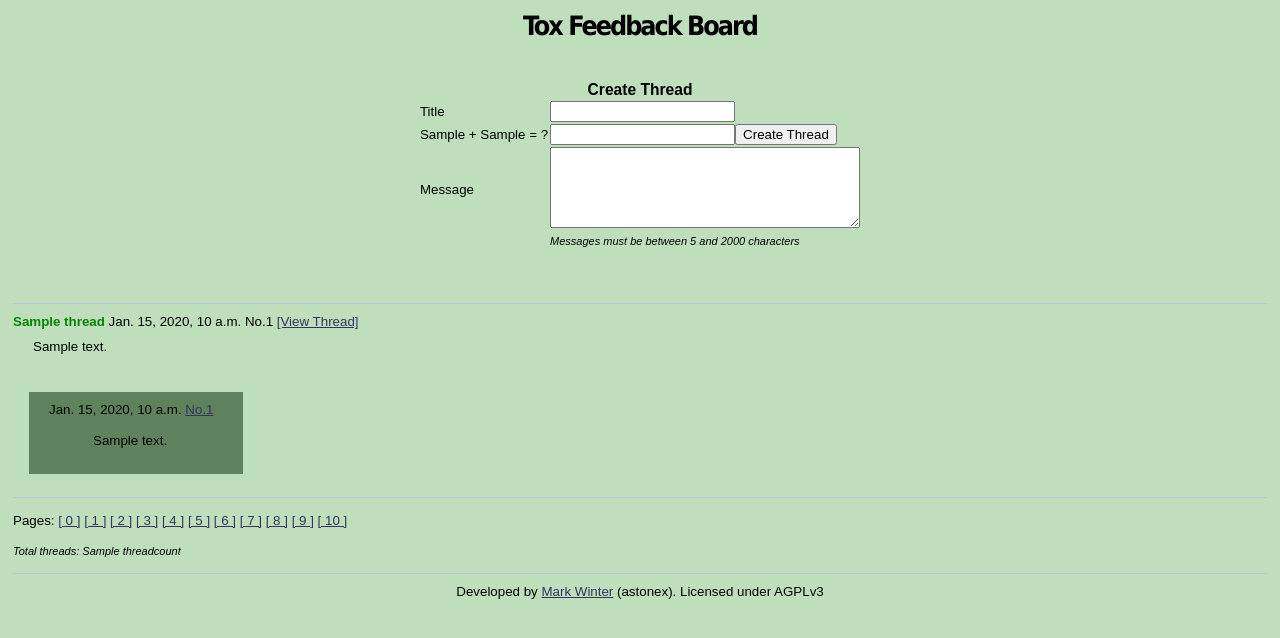
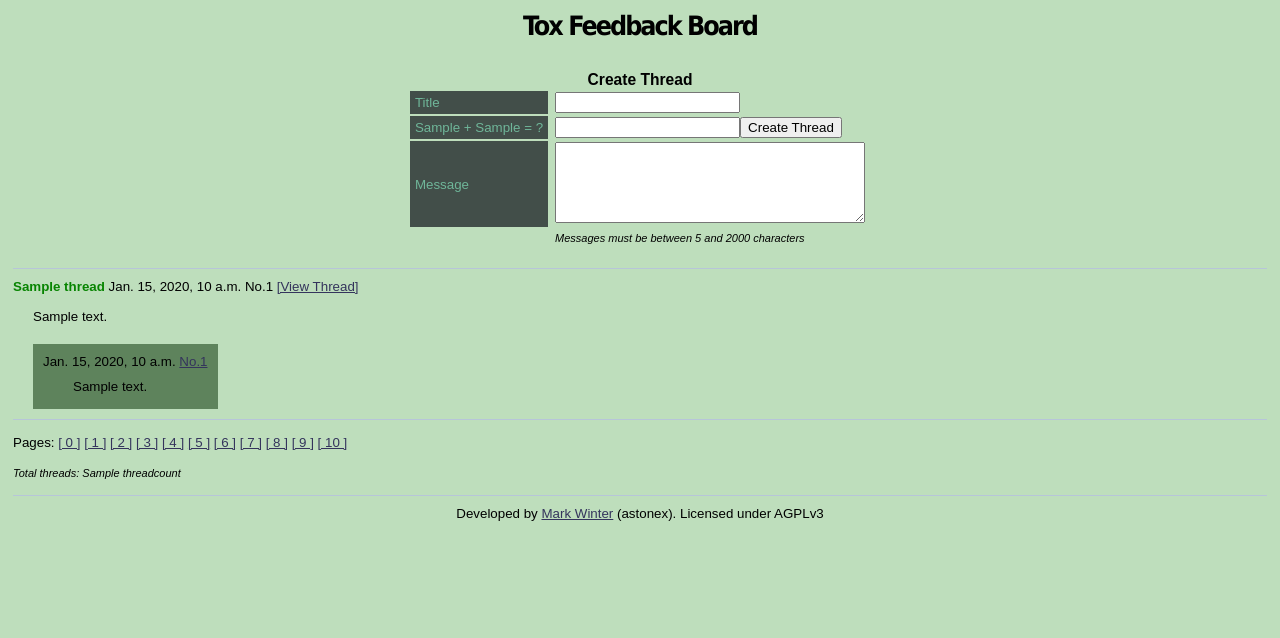
Before and after one commit to bobquest33/djangochan, a Django app: template board/templates/board/index.html in a window 1280 px wide. Shown: the top 638 px of the page. Run offline with Django 3.2, Linux system fonts and the light colour scheme; the template is opened without the code that fills it: most values are stand-ins (such as "Sample title", 1, 10 or a date in 2020); parts of the project's set-up code (start-up, migrations or seed data) failed here and were passed over.

Commit message:
Proper css sheet

```diff
--- a/board/static/board/style.css
+++ b/board/static/board/style.css
@@ -29,7 +29,7 @@ h1 {
 }
 
 h3 {
-	padding-top:40px;
+	padding-top:30px;
 	text-align:center;
 }
 
@@ -38,112 +38,62 @@ a, a:visited {
 	color: #34345C;
 }
 
-a:hover, p.intro a.post_no:hover {
+a:hover {
 	color: #ff0000;
+}
+
+form {
+	padding-bottom:20px;
+}
+
+form table {
+	margin: auto;
+}
+
+form table tr td {
+	text-align: left;
+	margin: 0;
+	padding-left:5px;
+	padding-right:5px;
 }
 
 table {
 	margin: 0;
 }
 
-form {
-	margin-bottom: 4em;
+td {
+	background:#424E49;
+	text-align:center;
+	color:#6FB699;
 }
 
-form table {
-	margin: auto;
+.post {
+	max-width: 97%;
+	padding-top: 10px;
+	padding-bottom: 5px;
 }
 
-form table input {
-	height: auto;
-}
-
-form table tr td {
-	text-align: left;
-	margin: 0;
-	padding: 0;
-}
-
-form table.mod tr td {
-	padding: 2px;
-}
-
-form table tr th {
-	text-align: left;
-	padding: 4px;
-}
-
-form table tr th {
-	background: #98E;
-}
-
-form table tr td div {
-	text-align: center;
-	float: left;
-	padding-left: 3px;
-}
-
-form table tr td div input {
-	display: block;
-	margin: 2px auto 0 auto;
-}
-
-form table tr td div label {
-	font-size: 10px;
-}
-
-div {
-	display: block;
-}
-
-div.post {
-	max-width: 97%;
-	padding-top: 10px;
-	padding-bottom: 20px;
-}
-
-div.post.text {
+.post.text {
+	padding-top: 15px;
 	padding-left: 20px;
 }
 
-div.post.reply p {
-	margin: 0.3em 0 0 0;
-}
-
-div.post.reply div.body {
-	margin-left: 1.8em;
-	margin-top: 0.8em;
-	padding-right: 3em;
-	padding-bottom: 0.3em;
-}
-
-div.post.reply.highlighted {
-	background: #D6BAD0;
-}
-
-div.post.reply div.body a {
-	color: #D00;
-}
-
-div.post.reply {
+.post.reply {
 	max-width:97%;
 	background: #5E835C;
-        margin: 0.2em 16px;
-	padding-left:20px;
-	padding-right:20px;
+        margin-bottom: 5px;
+	margin-left: 20px;
+	padding-left: 10px;
+	padding-right: 10px;
 	display: inline-block;
 }
 
-div.post.reply.body {
+.post.reply.body {
 	display: block;
-	padding-top:5px;
+	padding-top:10px;
 }
 
-div.post.reply div.body span.spoiler a {
-	color: black;
-}
-
-div.footer {
+.footer {
 	text-align:center;
 	padding-top:10px;
 	padding-bottom:10px;
```
